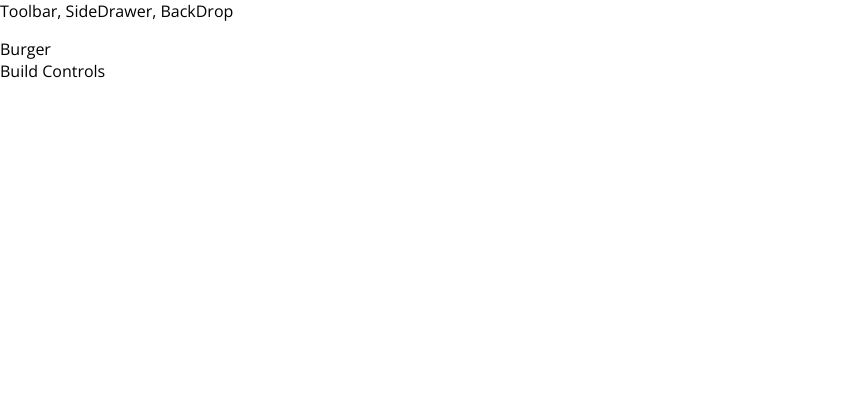
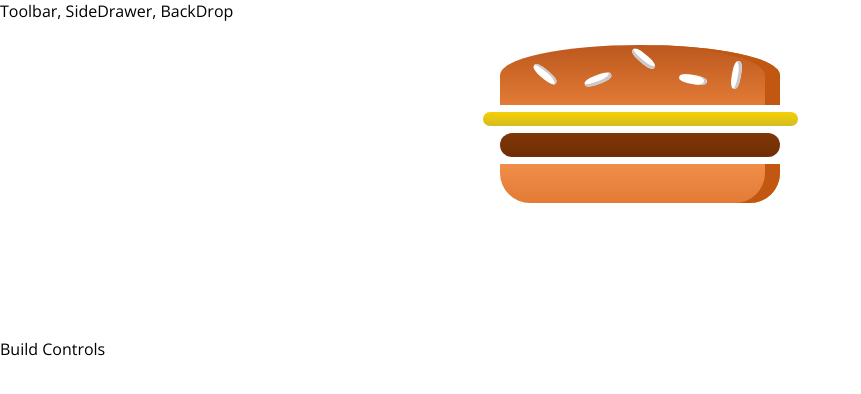
Before and after one commit to mikensubuga/burger-app, a React app: page / in a window 1280 px wide. Shown: the top 394 px of the page, without its empty margins (0-861 px from the left). Built offline with nearby package versions, Linux system fonts and the light colour scheme.

Commit message:
Burger rendered

```diff
--- a/src/components/Burger/Burger.jsx
+++ b/src/components/Burger/Burger.jsx
@@ -0,0 +1,16 @@
+import React from "react";
+
+import classes from "./Burger.module.css";
+import BurgerIngredient from "./BurgerIngredient/BurgerIngredient";
+const burger = props => {
+  return (
+    <div className={classes.Burger}>
+      <BurgerIngredient type="bread-top" />
+      <BurgerIngredient type="cheese" />
+      <BurgerIngredient type="meat" />
+      <BurgerIngredient type="bread-bottom" />
+    </div>
+  );
+};
+
+export default burger;
--- /dev/null
+++ b/src/components/Burger/Burger.module.css
@@ -0,0 +1,29 @@
+.Burger {
+  width: 100%;
+  margin: auto;
+  height: 250px;
+  overflow: scroll;
+  text-align: center;
+  font-weight: bold;
+  font-size: 1.2rem;
+}
+
+@media (min-width: 1000px) and (min-height: 700px) {
+  .Burger {
+    width: 700px;
+    height: 600px;
+  }
+}
+@media (min-width: 500px) and (min-height: 401px) {
+  .Burger {
+    width: 450px;
+    height: 400px;
+  }
+}
+
+@media (min-width: 500px) and (min-height: 400px) {
+  .Burger {
+    width: 350px;
+    height: 300px;
+  }
+}
--- a/src/components/Burger/BurgerIngredient/BurgerIngredient.jsx
+++ b/src/components/Burger/BurgerIngredient/BurgerIngredient.jsx
@@ -1,11 +1,11 @@
 import React, { Component } from "react";
 import classes from "./BurgerIngredient.module.css";
-
+import PropTypes from "prop-types";
 class BurgerIngredient extends Component {
   render() {
     let ingredient = null;
 
-    switch (props.type) {
+    switch (this.props.type) {
       case "bread-bottom":
         ingredient = <div className={classes.BreadBottom} />;
         break;
@@ -37,4 +37,8 @@ class BurgerIngredient extends Component {
   }
 }
 
+BurgerIngredient.propTypes = {
+  type: PropTypes.string.isRequired
+};
+
 export default BurgerIngredient;
--- a/src/containers/BurgerBuilder/BurgerBuilder.jsx
+++ b/src/containers/BurgerBuilder/BurgerBuilder.jsx
@@ -1,10 +1,11 @@
 import React, { Component } from "react";
+import Burger from "../../components/Burger/Burger";
 class BurgerBuilder extends Component {
   state = {};
   render() {
     return (
       <div>
-        <div>Burger</div>
+        <Burger />
         <div>Build Controls</div>
       </div>
     );
```
